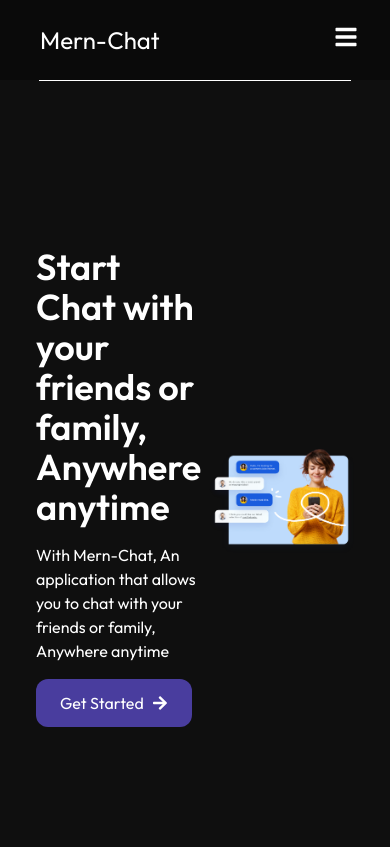
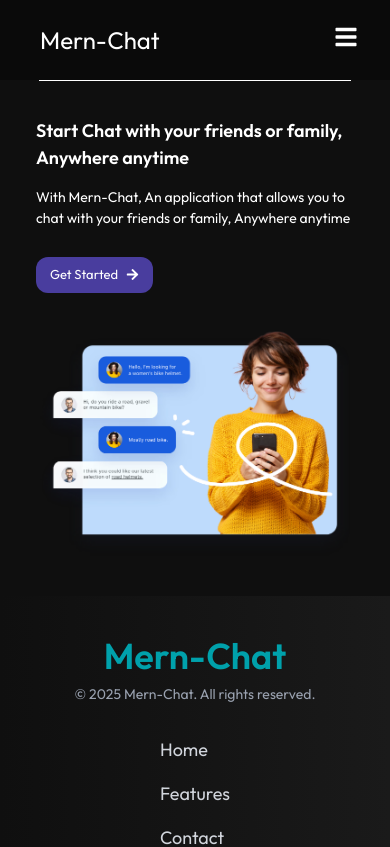
Before and after one commit to AyushGhimire077/Mern-Chat, a React app in the folder client/: page / in a window 390 px wide. Shown: the top 847 px of the page. Built offline with nearby package versions, Linux system fonts and the light colour scheme; no server answers; the HTML template or start-up script is replaced by a standard one.

Commit message:
Refactor: Adjust font size and flex column for making responsive

```diff
--- a/client/src/pages/Guest.jsx
+++ b/client/src/pages/Guest.jsx
@@ -22,18 +22,18 @@ const Guest = () => {
   return (
     <div>
       <Navbar />
-      <div className="flex justify-evenly items-center h-[100vh] bg-[#0F0F0F] p-8">
+      <div className="flex-col md:flex md:flex-row justify-evenly items-center h-auto sm:h-[100vh] bg-[#0F0F0F] p-8">
         <div className="w-full md:w-[35%] text-white p-1 mb-8 text-start md:text-start">
-          <h1 className="text-4xl font-bold mb-4"
+          <h1 className="text-[18px] md:text-4xl font-bold mb-4"
             data-aos="fade-in"
             data-aos-duration="2500"
           >Start Chat with your friends or family, Anywhere anytime</h1>
-          <p className="mb-4"
+          <p className="text-[14px] md:text-xl mb-4"
             data-aos="fade-in"
             data-aos-duration="2500"
             data-aos-delay="500"
           >With Mern-Chat, An application that allows you to chat with your friends or family, Anywhere anytime</p>
-          <Link to='/authorization' className='py-3 px-6 rounded-xl text-center flex items-center gap-2 hover:bg-[#483d9edc] duration-500 bg-[#493D9E] w-fit'
+          <Link to='/authorization' className='mt-7 sm:mt-0 text-[13px] sm:text-xl px-3.5 py-2 sm:py-3 sm:px-6 rounded-xl text-center flex items-center gap-2 hover:bg-[#483d9edc] duration-500 bg-[#493D9E] w-fit'
             data-aos="fade-out"
             data-aos-duration="2500"
             data-aos-delay="1000"
```
